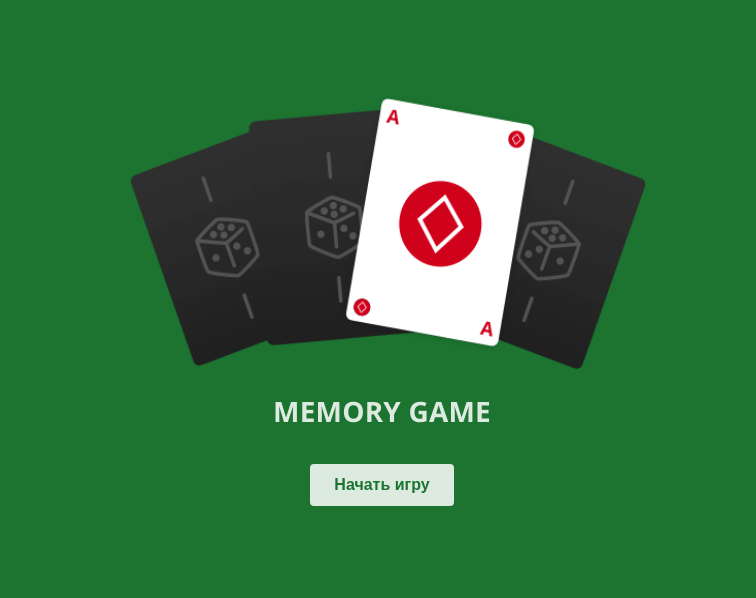
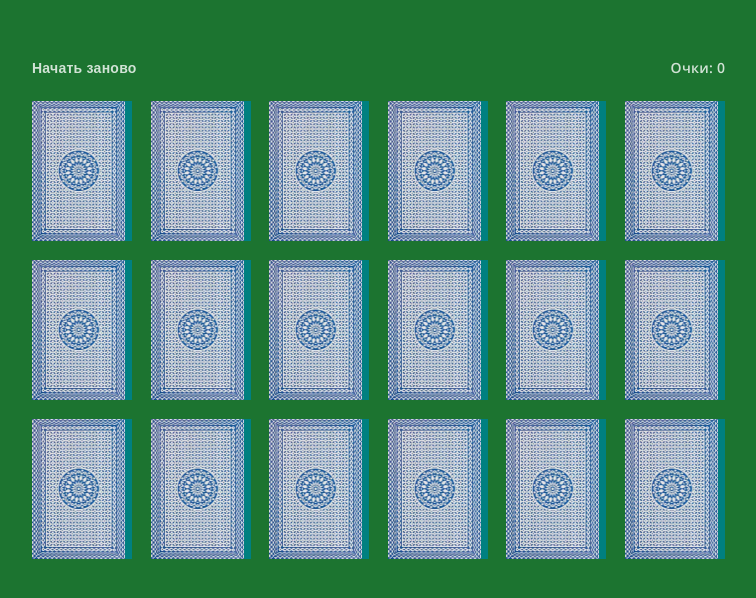
Before and after one commit to thitrylynx/memory-game, a website: page index.html in a window 1280 px wide. Shown: the whole page, without its empty margins (258-1014 px from the left). Drawn offline with Linux system fonts and the light colour scheme; files whose address does not match are found by name.

Commit message:
Добавил вторую страницу

```diff
--- a/css/style.css
+++ b/css/style.css
@@ -8,23 +8,36 @@ body {
   font-weight: normal;
   font-family: 'Open Sans';
   font-style: normal;
-  src: url('../fonts/opensans.woff') format('woff2'), url('../fonts/opensans.woff2') format('woff');
+  src: url('../fonts/opensans.woff') format('woff'), url('../fonts/opensans.woff2') format('woff2');
+}
+
+@font-face {
+  font-weight: 600;
+  font-family: 'Open Sans';
+  font-style: normal;
+  src: url('../fonts/opensanssemibold.woff') format('woff');
 }
 
 @font-face {
   font-weight: 700;
   font-family: 'Open Sans';
   font-style: normal;
-  src: url('../fonts/opensansbold.woff') format('woff2'),
-    url('../fonts/opensansbold.woff2') format('woff');
+  src: url('../fonts/opensansbold.woff') format('woff'),
+    url('../fonts/opensansbold.woff2') format('woff2');
+}
+.wrapper {
+  width: 700px;
+  margin: 0 auto;
 }
 
 .start-page {
-  width: 505px;
-  min-height: 380px;
-  margin: 94px auto 0 auto;
+  display: none;
+  margin-top: 94px;
 }
+
 .start-page__logo {
+  display: block;
+  margin: 0 auto;
 }
 .start-page__title {
   margin: 20px auto 34px auto;
@@ -57,3 +70,51 @@ body {
 .start-page_button:active {
   opacity: 0.9;
 }
+
+.game-page {
+  display: flex;
+  flex-wrap: wrap;
+  margin-top: 54px;
+}
+.game-page_button {
+  font-size: 14px;
+  font-weight: 600;
+  line-height: 19px;
+  color: #ffffff;
+  opacity: 0.8;
+  letter-spacing: 0.25px;
+  border: 0;
+  padding: 0;
+  background-color: transparent;
+}
+
+.game-page p {
+  margin-left: 534px;
+  font-size: 14px;
+  font-weight: 600;
+  line-height: 0px;
+  color: #ffffff;
+  opacity: 0.8;
+  letter-spacing: 0.25px;
+}
+.game-page_cards-area {
+  width: 100%;
+}
+.game-page_cards-list {
+  display: flex;
+  flex-wrap: wrap;
+  justify-content: space-between;
+  margin: 0;
+  padding: 0;
+}
+.game-page_cards-list li {
+  width: 100px;
+  height: 140px;
+  margin-right: 7px;
+  margin-top: 19px;
+  background-color: teal;
+  list-style: none;
+  background-image: url('../img/playingcard-back.jpg');
+  background-size: contain;
+  background-repeat: no-repeat;
+}
--- a/index.html
+++ b/index.html
@@ -10,6 +10,8 @@
 </head>
 
 <body>
+  <div class="wrapper">
+
     <section class="start-page">
       <picture>
         <img class="start-page__logo" src="img/StartGame.png" srcset="img/StartGame@2x.png 2x" width="516 " height="275" alt="Изображение четырех карт">
@@ -18,6 +20,36 @@
       <button class="start-page_button ">Начать игру</button>
     </section>
 
+    <section class="game-page">
+      <button class="game-page_button">Начать заново</button>
+      <p>Очки:
+        <span class="game-page_score-number">0</span>
+      </p>
+      <div class="game-page_cards-area">
+        <ul class="game-page_cards-list">
+          <li></li>
+          <li></li>
+          <li></li>
+          <li></li>
+          <li></li>
+          <li></li>
+          <li></li>
+          <li></li>
+          <li></li>
+          <li></li>
+          <li></li>
+          <li></li>
+          <li></li>
+          <li></li>
+          <li></li>
+          <li></li>
+          <li></li>
+          <li></li>
+        </ul>
+      </div>
+    </section>
+
+  </div>
 
   <script src="js/script.js "></script>
 </body>
```
Also changed, not shown: fonts/opensanssemibold.woff (added), img/playingcard-back.jpg (added), img/playingcard-back@2x.jpg (added). Lines whose indentation alone changed are shown as unchanged.
